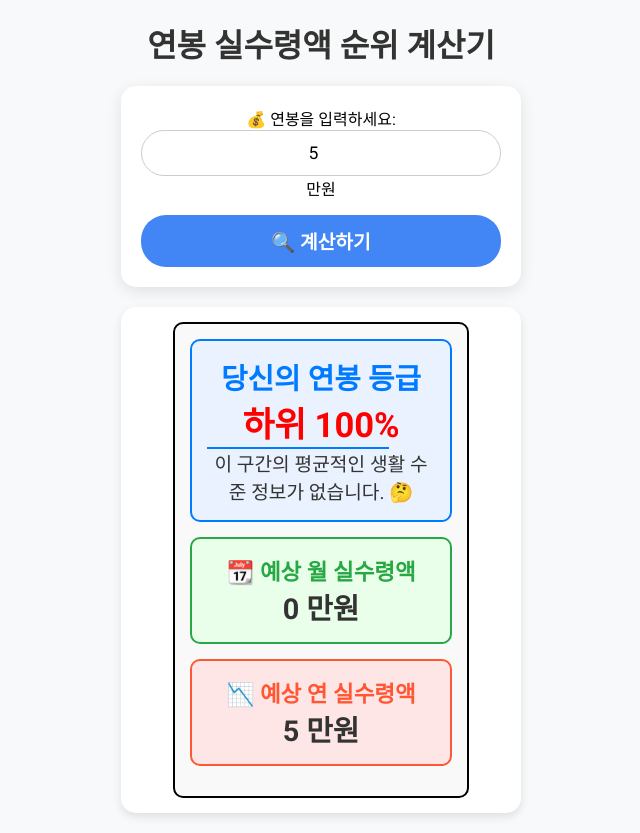
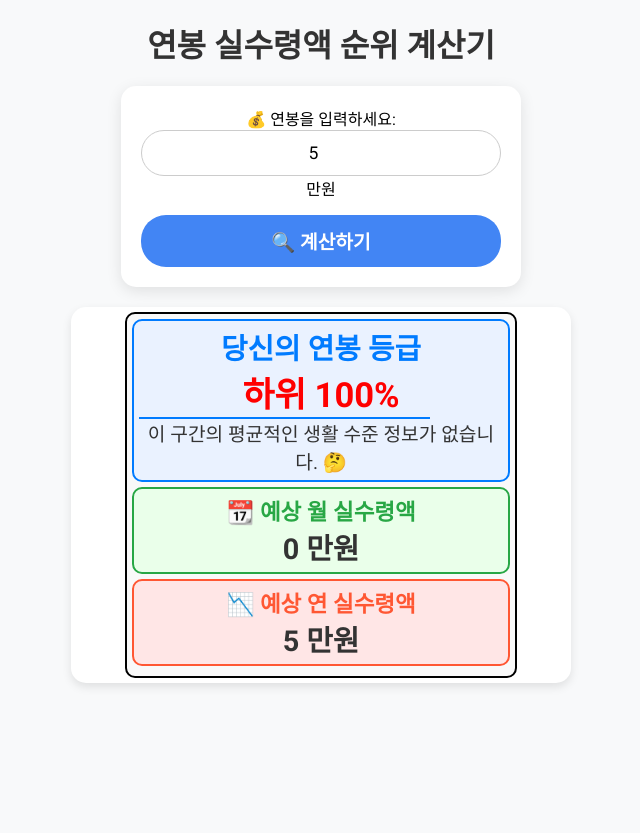
Before and after one commit to i7434554/salary-calculator, a plain HTML site: page index.html in a window 1280 px wide. Both pictures are taken after typing "5" into the empty fields and a click on the button "🔍 계산하기". Shown: the whole page, without its empty margins (319-959 px from the left). After the commit the page ends 800 px from the top, so only its background shows below. Drawn offline with Linux system fonts and the light colour scheme.

Commit message:
magin degign

```diff
--- a/script.js
+++ b/script.js
@@ -183,21 +183,21 @@ document.addEventListener("DOMContentLoaded", function() {
 
         // ✅ 결과 출력 (정상적으로 출력되도록 예외 처리)
         document.getElementById('result').innerHTML = `
-        <div style="padding: 15px; border: 2px solid #000; border-radius: 10px; background-color: #f9f9f9; text-align: center; width: 80%; margin: auto;">
+        <div style="padding: 5px; border: 2px solid #000; border-radius: 10px; background-color: #f9f9f9; text-align: center; width: 80%; margin: auto;">
 
-            <div style="padding: 15px; border: 2px solid #007bff; border-radius: 10px; background-color: #eaf2ff; margin-bottom: 15px;">
+            <div style="padding: 5px; border: 2px solid #007bff; border-radius: 10px; background-color: #eaf2ff; margin-bottom: 5px;">
                 <h2 style="color: #007bff;">당신의 연봉 등급</h2>
                 <p id="animatedText" style="font-size: 1.8em; font-weight: bold; color: #ff0000;">${percentile}</p>
                 <hr style="border: 1px solid #007bff; width: 80%;">
                 <p style="font-size: 1em; color: #333;">${description}</p>
             </div>
 
-            <div style="padding: 15px; border: 2px solid #28a745; border-radius: 10px; background-color: #eaffea; margin-bottom: 15px;">
+            <div style="padding: 5px; border: 2px solid #28a745; border-radius: 10px; background-color: #eaffea; margin-bottom: 5px;">
                 <h3 style="color: #28a745;">📆 예상 월 실수령액</h3>
                 <p style="font-size: 1.5em; font-weight: bold;">${netSalaryData.monthly} 만원</p>
             </div>
 
-            <div style="padding: 15px; border: 2px solid #ff5733; border-radius: 10px; background-color: #ffe6e6; margin-bottom: 15px;">
+            <div style="padding: 5px; border: 2px solid #ff5733; border-radius: 10px; background-color: #ffe6e6; margin-bottom: 5px;">
                 <h3 style="color: #ff5733;">📉 예상 연 실수령액</h3>
                 <p style="font-size: 1.5em; font-weight: bold;">${netSalaryData.annual} 만원</p>
             </div>
--- a/style.css
+++ b/style.css
@@ -80,21 +80,21 @@ button:hover {
 /* ✅ 결과 박스 */
 #result {
     margin-top: 20px;
-    padding: 15px;
+    padding: 5px;
     font-size: 1.2em;
     color: #333;
     background: white;
     border-radius: 15px;
     box-shadow: 0 4px 10px rgba(0, 0, 0, 0.1);
     text-align: center;
-    width: 90%;
-    max-width: 400px;
+    width: 99%;
+    max-width: 500px;
     overflow-x: auto; /* ✅ 가로 스크롤 가능하게 */
 }
 
 /* ✅ 개별 카드 디자인 */
 .result-box {
-    padding: 15px;
+    padding: 5px;
     border-radius: 15px;
     margin-bottom: 10px;
     width: 100%;
```
